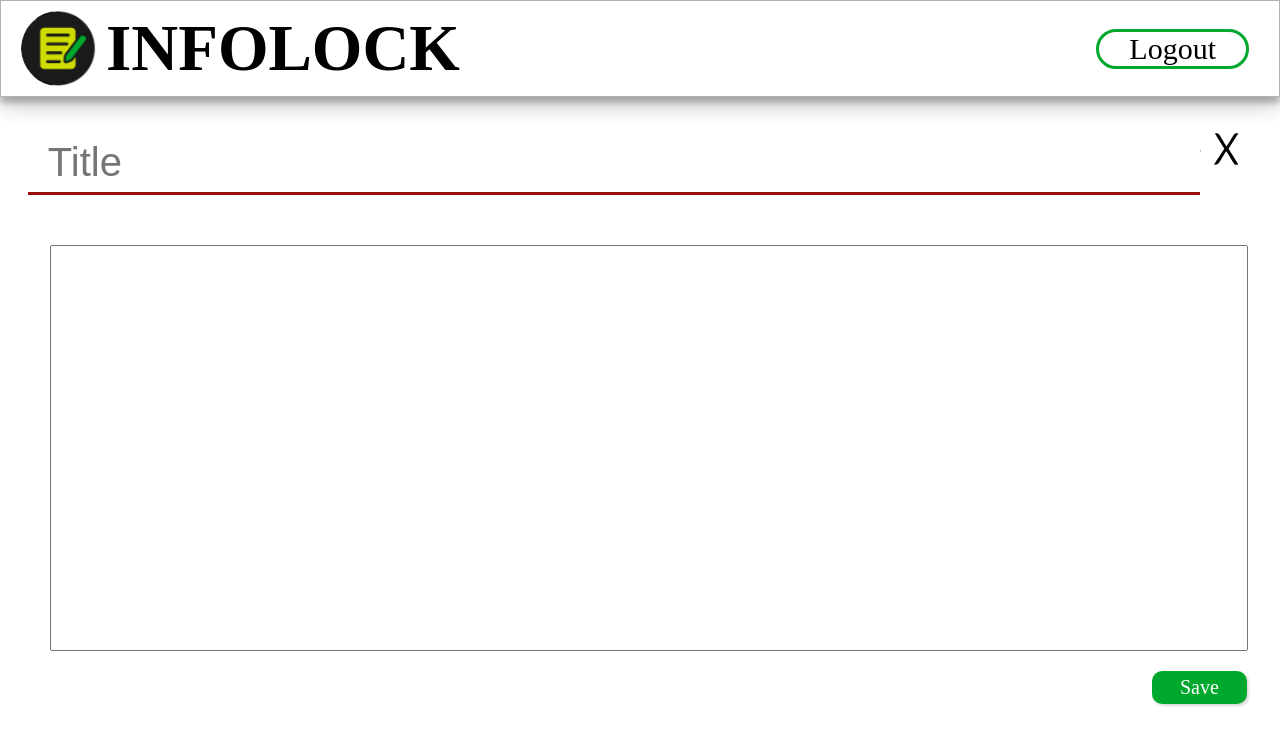
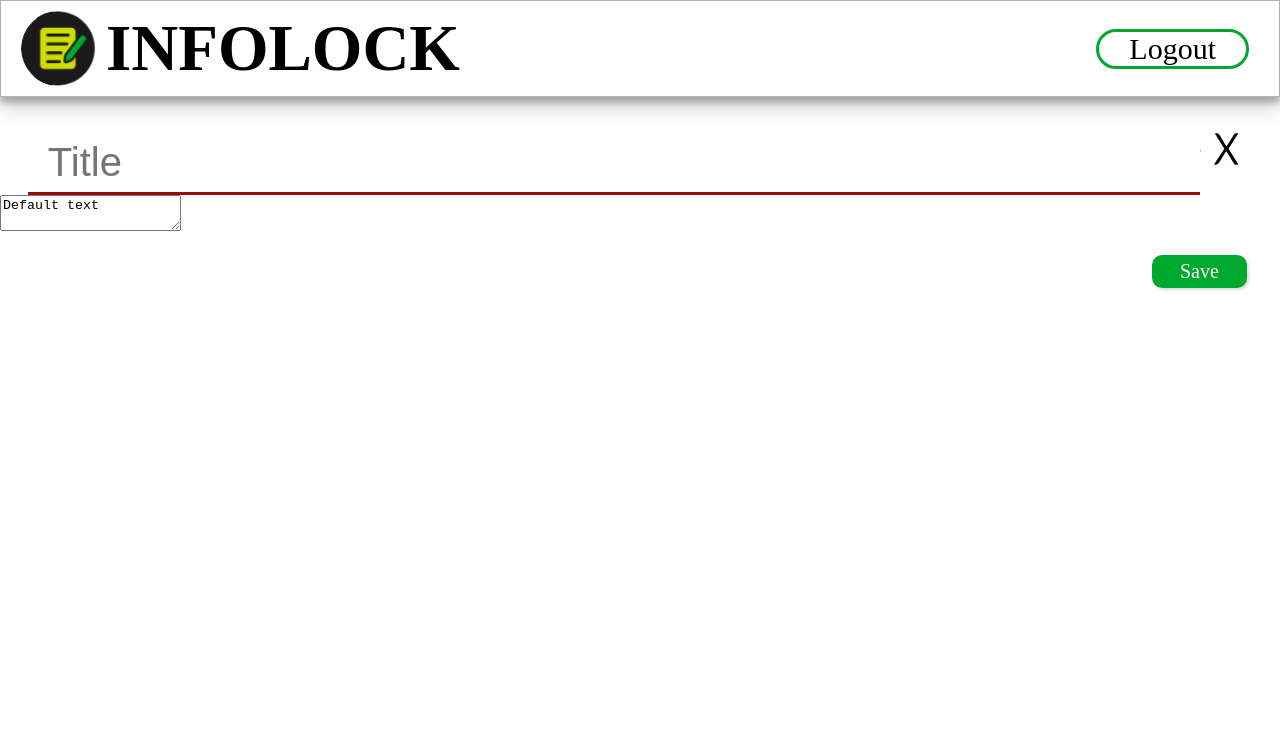
Before and after one commit to shivakumargangam/InfoLock, a React (Create React App) app: page /notepage in a window 1280 px wide. Shown: the top 744 px of the page. Built offline with nearby package versions, Linux system fonts and the light colour scheme; the HTML template or start-up script is replaced by a standard one.

Commit message:
textarea

```diff
--- a/src/Components/NotePageBody.js
+++ b/src/Components/NotePageBody.js
@@ -10,8 +10,8 @@ const NotePageBody = () =>{
                 <img src={Cross}/>
             </div>
             <div className='Content'>
-                <input type='text' class="ContentDiv"  ></input>
-
+                {/* <input type='textarea' class="ContentDiv"  ></input> */}
+                <textarea>Default text</textarea>
             </div>
             <div className='SaveButtonDiv'>
             <span>Save</span>
```
